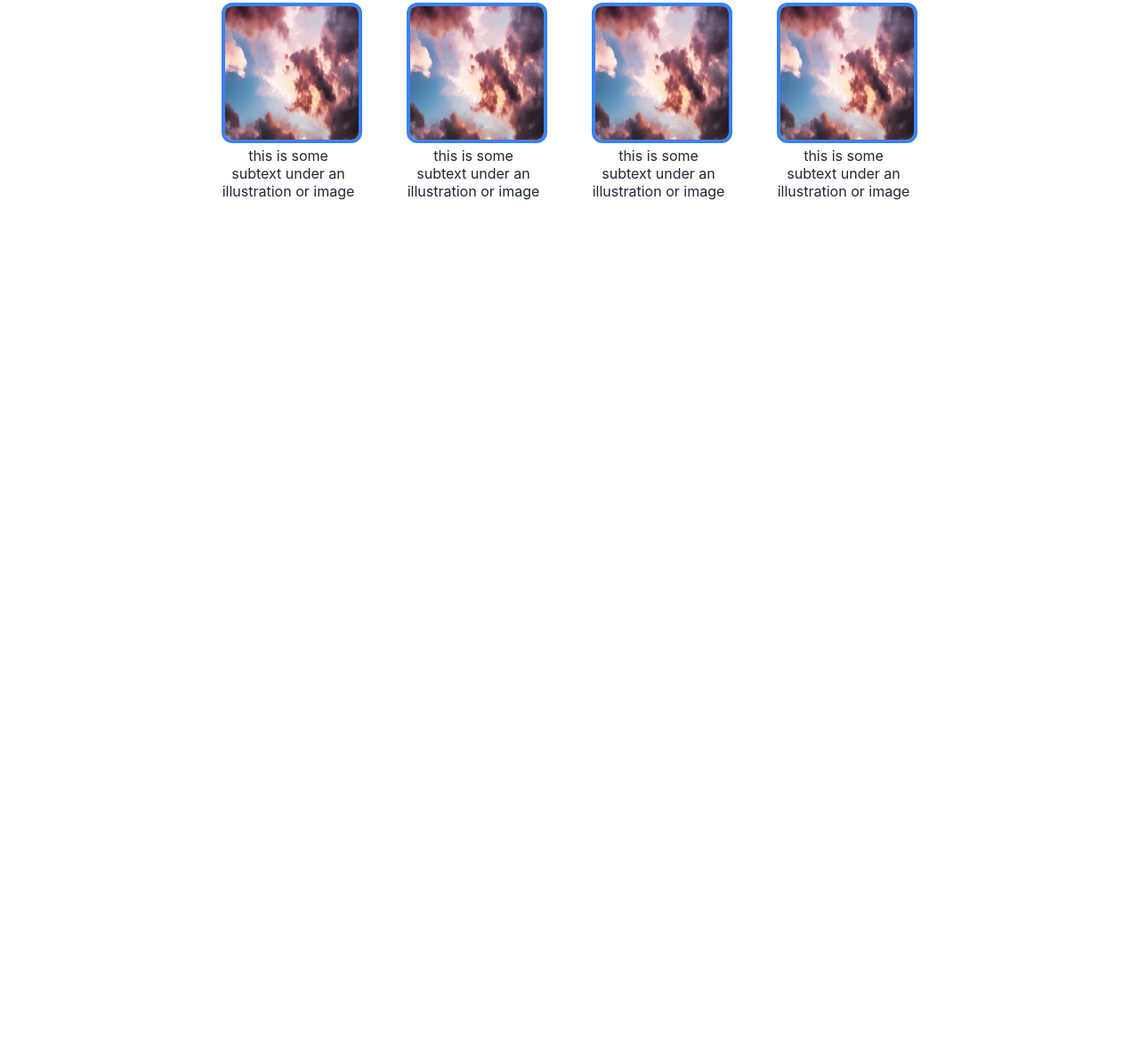
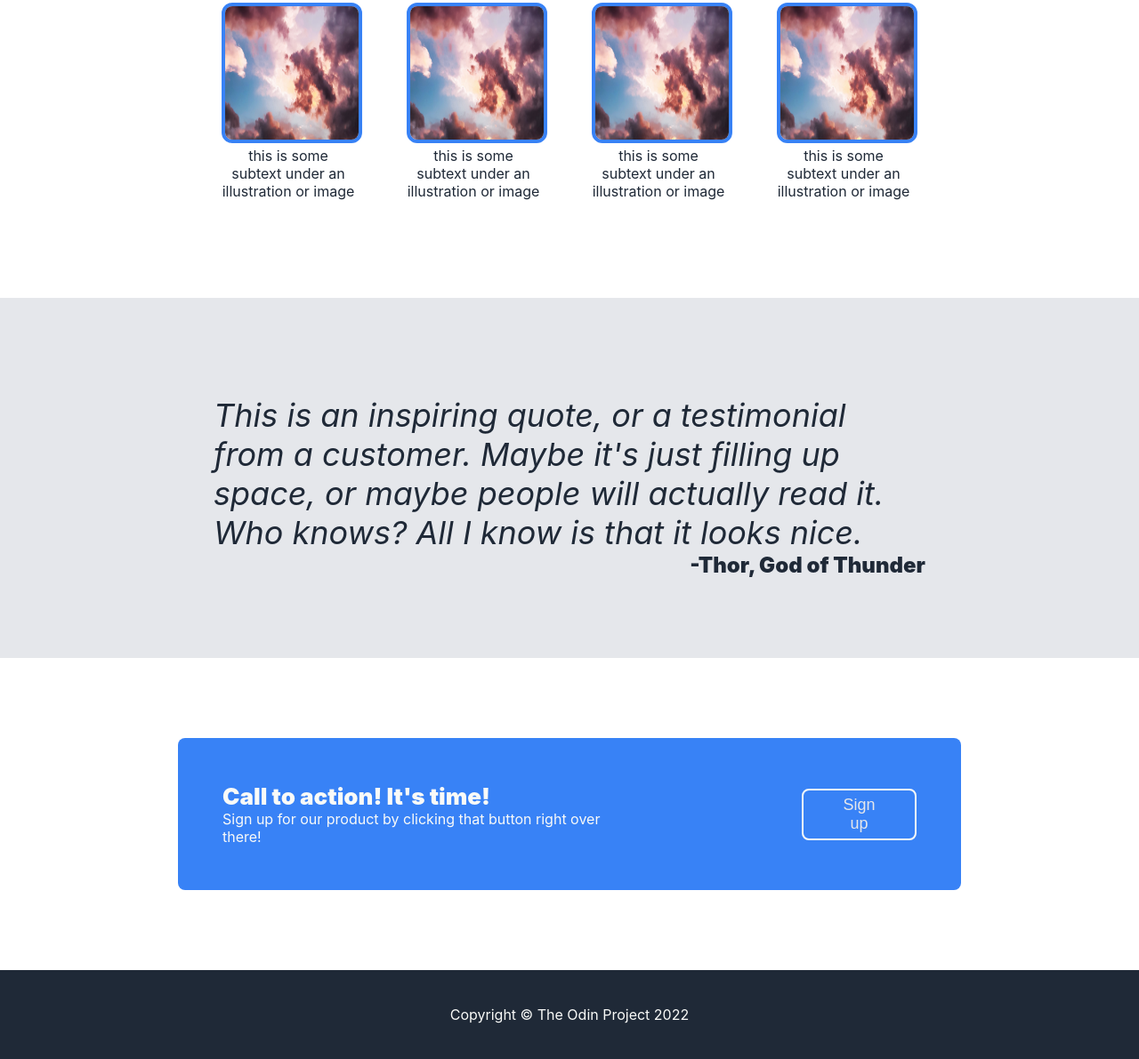
Before and after one commit to steveesong/Foundations-Landing-Page-, a plain HTML site: page index.html in a window 1280 px wide. Shown: the part 714-1905 px from the top of the page at 89% size. Before the commit the page ends 1049 px from the top, so only its background shows below. Drawn offline with Linux system fonts and the light colour scheme.

Commit message:
Add call to action and footer

```diff
--- a/index.html
+++ b/index.html
@@ -53,5 +53,21 @@
                 </div>
             </div>
         </div>
+        <div class="quote">
+            <div class="quotecontainer">
+                <div class="statement">This is an inspiring quote, or a testimonial from a customer. Maybe it's just filling up space, or maybe people will actually read it. Who knows? All I know is that it looks nice.</div>
+                <div class="signature">-Thor, God of Thunder</div>
+            </div>
+        </div>
+        <div class="action">
+            <div class="actioncontainer">
+                <div class="actiontext">Call to action! It's time!</div>
+                <div class="actiondesc">Sign up for our product by clicking that button right over there!</div>
+            </div>
+            <button class="clear">Sign up</button>
+        </div>
+        <div class="footer">
+            Copyright © The Odin Project 2022
+        </div>
     </body>
 </html>
--- a/style.css
+++ b/style.css
@@ -58,7 +58,7 @@ a {
     margin-bottom: 12px;
 }
 
-.blue{
+.blue {
     background-color: #3882F6;
     color:#E5E7EB;
     font-size: 18px;
@@ -111,3 +111,70 @@ a {
     color: #1F2937;
     width: 150px;
 }
+
+.quote {
+    display: flex;
+    flex-direction: column;
+    align-items: center;
+    background-color: #E5E7EB;
+    padding: 110px 0 90px 0;
+}
+
+.quotecontainer {
+    width: 800px;
+}
+
+.statement {
+    display: flex;
+    font-size: 36px;
+    color: #1F2937;
+    font-style: italic;
+}
+
+.signature {
+    display: flex;
+    justify-content: flex-end;
+    font-size: 24px;
+    color: #1F2937;
+    font-weight: 900;
+}
+
+.action {
+    display: flex;
+    justify-content: center;
+    align-items: center;
+    background-color: #3882F6;
+    color: #F9FAF8;
+    margin: 90px 200px;
+    padding: 50px;
+    border-radius: 8px;
+    gap: 180px;
+}
+
+.actioncontainer {
+    display: flex;
+    flex-direction: column;
+}
+
+.actiontext {
+    font-size: 26px;
+    font-weight: 900;
+}
+
+.clear {
+    background-color: #3882F6;
+    color:#E5E7EB;
+    font-size: 18px;
+    border-radius: 8px;
+    border: 2px solid #F9FAF8;
+    padding: 6px 32px;
+    font-weight: 300;
+}
+
+.footer {
+    display: flex;
+    justify-content: center;
+    padding: 40px 0;
+    background-color: #1F2937;
+    color:#F9FAF8;
+}
```
